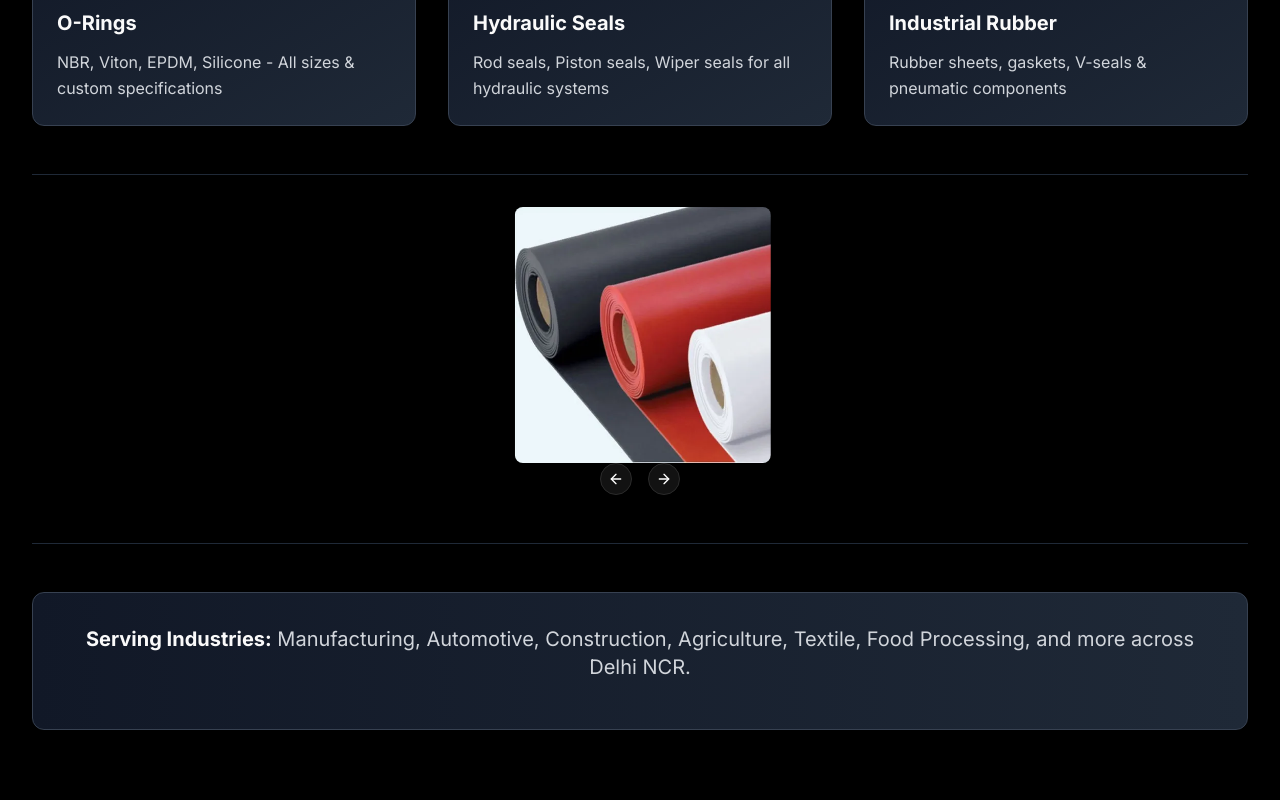
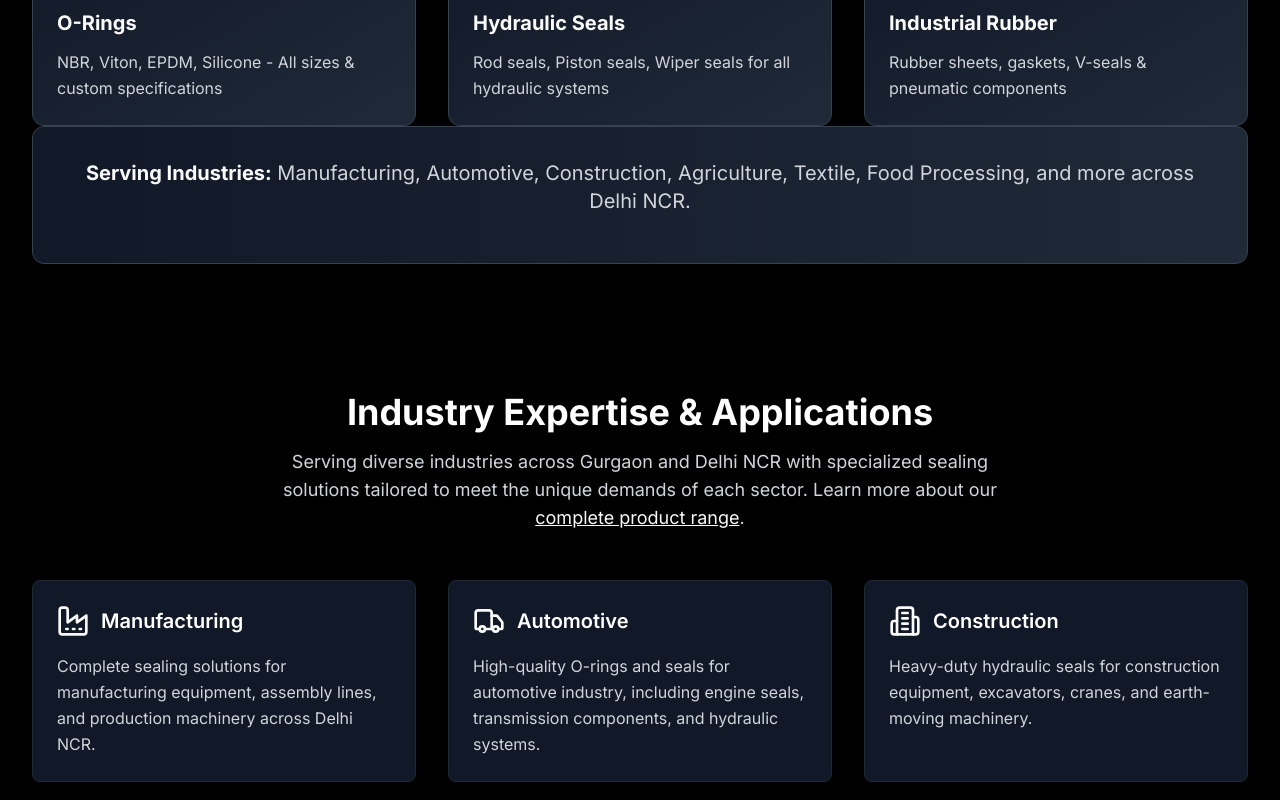
Before and after one commit to chhabraadhruv/ak-rubber-08, a React (Vite) app: page / in a window 1280 px wide. Shown: the part 1680-2480 px from the top of the page. Built offline with nearby package versions, Linux system fonts and the light colour scheme.

Commit message:
Remove image slideshow
Removed the FilmReel component from the ProductsSection.

```diff
--- a/src/components/sections/ProductsSection.tsx
+++ b/src/components/sections/ProductsSection.tsx
@@ -1,4 +1,4 @@
-import FilmReel from "@/components/FilmReel";
+
 import { Package, Wrench, Cog } from "lucide-react";
 import { Link } from "react-router-dom";
 
@@ -60,11 +60,7 @@ export default function ProductsSection() {
         ))}
       </div>
 
-      <div className="my-12 animate-fade-in" style={{animationDelay: '0.7s'}}>
-        <FilmReel />
-      </div>
-
-      <div className="text-center animate-fade-in" style={{animationDelay: '0.9s'}}>
+      <div className="text-center animate-fade-in" style={{animationDelay: '0.7s'}}>
         <div className="bg-gradient-to-r from-gray-900 to-gray-800 rounded-xl p-8 border border-gray-700">
           <p className="text-lg sm:text-xl mb-4 text-gray-300">
             <strong className="text-primary">Serving Industries:</strong> Manufacturing, Automotive, Construction, Agriculture,
```
